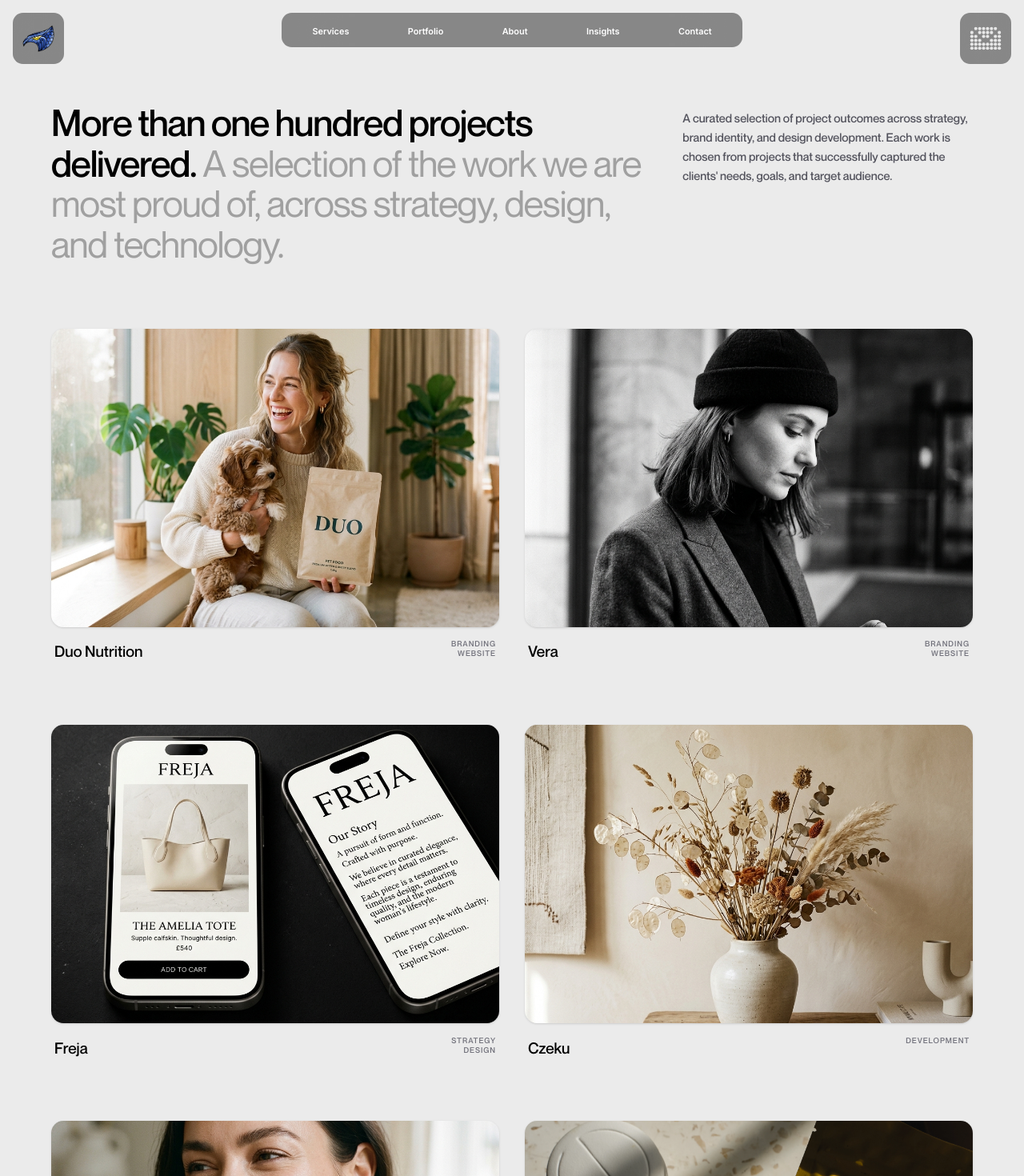
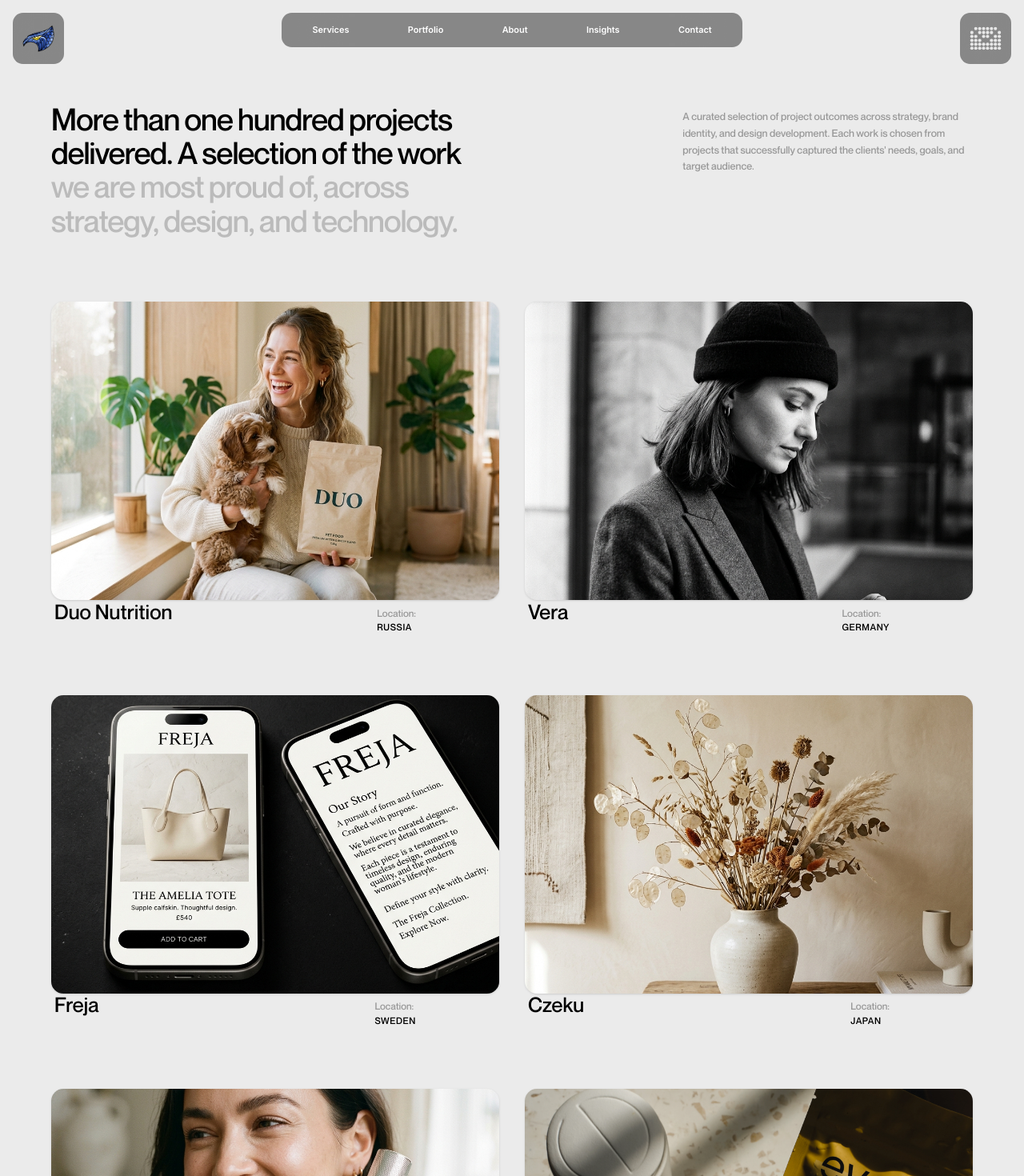
Before and after one commit to HashenS/Rise_Digital_Website, a Next.js app: page /portfolio in a window 1280 px wide. Shown: the top 1470 px of the page at 80% size. Built offline with nearby package versions, Linux system fonts and the light colour scheme.

Commit message:
feat: update portfolio project metadata to display location instead of categories and refine typography styling

```diff
--- a/src/app/globals.css
+++ b/src/app/globals.css
@@ -16,6 +16,7 @@
   --font-mono: var(--font-geist-mono);
   --font-inter: var(--font-inter);
   --font-neue: var(--font-neue-montreal);
+  --font-dmsans: "DMSans", sans-serif;
   --animate-float: float 6s ease-in-out infinite;
 
   @keyframes float {
--- a/src/app/portfolio/page.tsx
+++ b/src/app/portfolio/page.tsx
@@ -22,80 +22,80 @@ const projects = [
   {
     id: 1,
     title: "Duo Nutrition",
-    categories: ["Branding", "Website"],
+    location: "Russia",
     image: duoNutritionImg,
   },
   {
     id: 2,
     title: "Vera",
-    categories: ["Branding", "Website"],
+    location: "Germany",
     image: veraImg,
   },
   {
     id: 3,
     title: "Freja",
-    categories: ["Strategy", "Design"],
+    location: "Sweden",
     image: frejaImg,
   },
   {
     id: 4,
     title: "Czeku",
-    categories: ["Development"],
+    location: "Japan",
     image: czekuImg,
   },
   {
     id: 5,
     title: "Touché",
-    categories: ["Design"],
+    location: "France",
     image: toucheImg,
   },
   {
     id: 6,
     title: "Everyday",
-    categories: ["Strategy"],
+    location: "United Kingdom",
     image: everydayImg,
   },
   {
     id: 7,
     title: "Mollier",
-    categories: ["Design"],
+    location: "Canada",
     image: mollierImg,
   },
   {
     id: 8,
     title: "Nymph",
-    categories: ["Design"],
+    location: "Australia",
     image: nymphImg,
   },
   {
     id: 9,
     title: "Nemo Juju",
-    categories: ["Strategy", "Design"],
+    location: "Brazil",
     image: nemoJujuImg,
   },
   {
     id: 10,
     title: "L'ORCÉ",
-    categories: ["Branding", "Development"],
+    location: "Italy",
     image: lorceImg,
     isCarousel: true,
   },
   {
     id: 11,
     title: "Indio White",
-    categories: ["Website"],
+    location: "Spain",
     image: indioImg,
   },
   {
     id: 12,
     title: "Valve Synergy",
-    categories: ["Website"],
+    location: "Netherlands",
     image: valveSynergyImg,
   },
   {
     id: 13,
     title: "Within Our Home",
-    categories: ["Branding", "Website"],
+    location: "Switzerland",
     image: withinOurHomeImg,
   },
 ];
@@ -108,16 +108,17 @@ export default function PortfolioPage() {
         {/* Intro Header Section */}
         <div className="grid grid-cols-12 gap-6 md:gap-8 items-start mb-16 md:mb-[6vw]">
           <div className="col-span-12 md:col-span-8">
-            <h1 className="text-3xl md:text-[3.6vw] font-medium font-neue leading-[1.1] tracking-tight text-black">
-              More than one hundred projects delivered.{" "}
-              <span className="text-[#a0a0a0] font-normal">
-                A selection of the work we are most proud of, across strategy,
-                design, and technology.
+            <h1 className="text-2xl md:text-[3vw] font-medium font-neue leading-[1.1] tracking-tight text-black">
+              More than one hundred projects <br />
+              delivered. A selection of the work <br />
+              <span className="opacity-20 font-medium">
+                we are most proud of, across <br />
+                strategy, design, and technology.
               </span>
             </h1>
           </div>
           <div className="col-span-12 md:col-span-4 mt-6 md:mt-2">
-            <p className="text-sm md:text-[1.15vw] text-zinc-600 font-medium leading-relaxed font-neue">
+            <p className="text-sm md:text-[1vw] font-medium leading-relaxed font-neue opacity-35">
               A curated selection of project outcomes across strategy, brand
               identity, and design development. Each work is chosen from
               projects that successfully captured the clients&apos; needs,
@@ -185,19 +186,17 @@ export default function PortfolioPage() {
               </div>
 
               {/* Project Metadata */}
-              <div className="flex justify-between items-start mt-[1.2vw] px-1 font-neue">
-                <h3 className="text-lg md:text-[1.5vw] font-medium text-black transition-colors duration-300">
+              <div className="flex justify-between items-start mt-[0.8vw] px-1 font-neue">
+                <h3 className="text-lg md:text-[2vw] -mt-4 font-medium text-black transition-colors duration-300">
                   {project.title}
                 </h3>
-                <div className="flex flex-col items-end text-right">
-                  {project.categories.map((cat, idx) => (
-                    <span
-                      key={idx}
-                      className="text-[10px] md:text-[0.75vw] text-zinc-500 uppercase tracking-widest font-medium leading-tight"
-                    >
-                      {cat}
-                    </span>
-                  ))}
+                <div className="flex flex-col items-start text-left pr-25">
+                  <span className="text-[10px] md:text-[0.95vw] font-medium leading-none opacity-35 font-neue">
+                    Location:
+                  </span>
+                  <span className="text-xs md:text-[0.9vw] font-medium text-black uppercase tracking-wider mt-1 font-neue">
+                    {project.location}
+                  </span>
                 </div>
               </div>
             </div>
--- a/src/components/shared/header.tsx
+++ b/src/components/shared/header.tsx
@@ -336,7 +336,7 @@ export default function Header() {
             setIsServiceOpen(false);
             setHoveredIndex(null);
           }}
-          className="pointer-events-auto relative hidden md:flex w-[45vw] flex-col gap-[0.1vw] overflow-hidden rounded-[1vw] px-[1vw] py-[0.7vw] bg-[#24242480] text-white backdrop-blur-[3vw] font-inter font-semibold justify-start"
+          className="pointer-events-auto relative hidden md:flex w-[45vw] flex-col gap-[0.1vw] overflow-hidden rounded-[1vw] px-[1vw] py-[0.55vw] bg-[#24242480] text-white backdrop-blur-[3vw] font-inter font-semibold justify-start"
           style={{
             height: isServiceOpen ? "31.5vw" : "3.35vw",
             transition:
```
